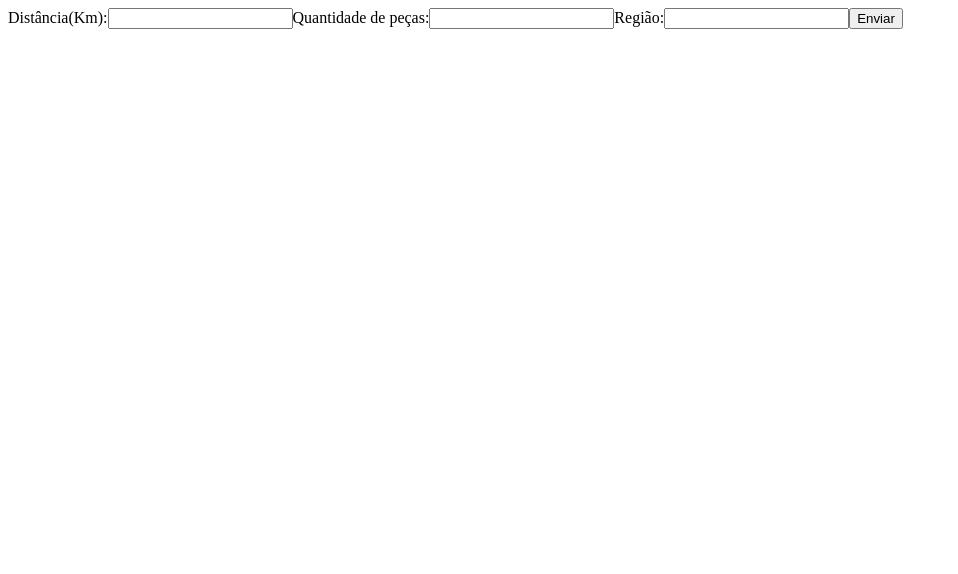
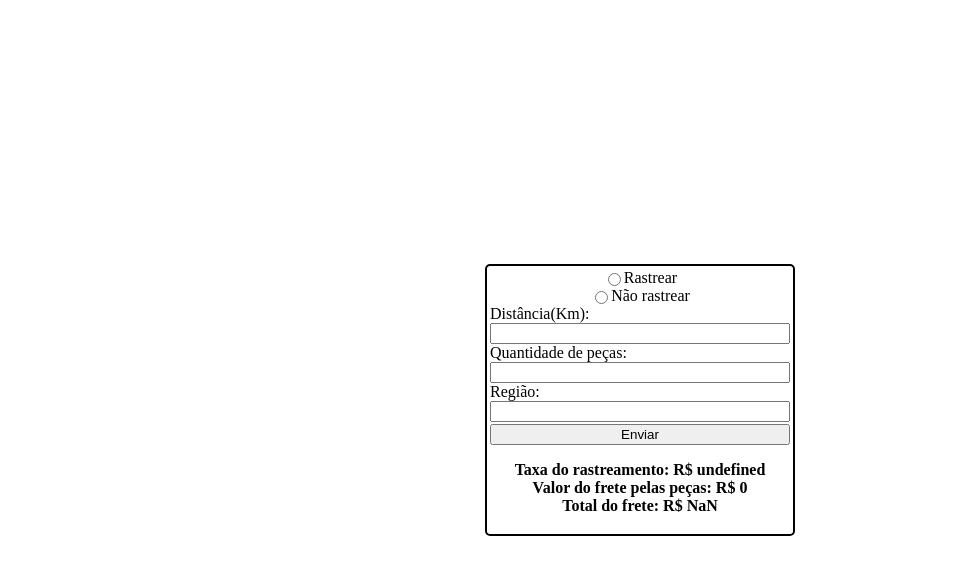
Before and after one commit to WellingtonLFaria/ListaEx01-DW, a plain HTML site: page exercicio 4/index.html in a window 1280 px wide. Both pictures are taken after a click on the button "Enviar". Shown: the whole page, without its empty margins (0-958 px from the left). Drawn offline with Linux system fonts and the light colour scheme.

Commit message:
Exercício 4

```diff
--- a/exercicio 4/index.html
+++ b/exercicio 4/index.html
@@ -7,5 +7,23 @@
     <script src="index.js" defer></script>
 </head>
 <body>
+    <div style="display: flex; flex-direction: column; width: 300px; transform: translate(-50%, -50%); position: absolute; top: 50%; left: 50%; border: 2px black solid; padding: 3px; border-radius: 5px;">
+        <div style="display: flex; justify-content: center;">
+            <input type="radio" name="rastreamento" id="rastreamento" value="200">
+            <label for="rastreamento">Rastrear</label>
+        </div>
+        <div style="display: flex; justify-content: center;">
+            <input type="radio" name="rastreamento" id="rastreamento" value="0">
+            <label for="rastreamento">Não rastrear</label>
+        </div>
+        <label for="distancia">Distância(Km): </label>
+        <input type="number" name="distancia" id="distancia">
+        <label for="qtd">Quantidade de peças: </label>
+        <input type="number" name="qtd" id="qtd">
+        <label for="regiao">Região: </label>
+        <input type="number" name="regiao" id="regiao">
+        <button id="enviar" style="margin-top: 2px;">Enviar</button>
+        <p id="res" style="text-align: center; font-weight: bold;"></p>
+    </div>
 </body>
 </html>
--- a/exercicio 4/index.js
+++ b/exercicio 4/index.js
@@ -1,33 +1,42 @@
 "use strict";
-class userInput {
-    constructor(name, type, parent) {
-        this.name = name;
-        this.type = type;
-        this.parent = parent;
-        this.label = document.createElement("label");
-        this.label.innerText = this.name + ":";
-        this.input = document.createElement("input");
-        this.input.type = this.type;
-        this.parent.appendChild(this.label);
-        this.parent.appendChild(this.input);
+const campoDistancia = document.getElementById("distancia");
+const campoQtd = document.getElementById("qtd");
+const campoRegiao = document.getElementById("regiao");
+const enviar = document.getElementById("enviar");
+const res = document.getElementById("res");
+enviar.onclick = () => {
+    let rastreamentos = document.getElementsByName("rastreamento");
+    let rastreamento;
+    for (let c in rastreamentos) {
+        if (rastreamentos[c].checked) {
+            rastreamento = Number(rastreamentos[c].value);
+        }
     }
-}
-class Button {
-    constructor(text, parent) {
-        this.button = document.createElement("button");
-        this.text = text;
-        this.parent = parent;
-        this.button.innerText = this.text;
-        this.parent.appendChild(this.button);
+    let distancia = Number(campoDistancia.value);
+    let qtd = Number(campoQtd.value);
+    let regiao = Number(campoRegiao.value);
+    let preco = 0;
+    let desconto = 0;
+    let resto = 0;
+    if (qtd > 1000) {
+        resto = qtd - 1000;
+        qtd = 1000;
     }
-}
-const distancia = new userInput("Distância(Km)", "number", document.body);
-const qtd_peças = new userInput("Quantidade de peças", "number", document.body);
-const regiao = new userInput("Região", "number", document.body);
-const button = new Button("Enviar", document.body);
-button.button.onclick = () => {
-    let dist = Number(distancia.input.value);
-    let qtd = Number(qtd_peças.input.value);
-    let reg = Number(regiao.input.value);
-    console.log(dist, qtd, reg);
+    ;
+    switch (regiao) {
+        case 1:
+            preco = 1;
+            desconto = 1 - (1 * 10 / 100);
+            break;
+        case 2:
+            preco = 1.2;
+            desconto = 1.2 - (1.2 * 12 / 100);
+            break;
+        case 3:
+            preco = 1.3;
+            desconto = 1.3 - (1.3 * 13 / 100);
+            break;
+    }
+    let precoTotal = (qtd * preco) + (resto * desconto) + rastreamento;
+    res.innerHTML = `Taxa do rastreamento: R$ ${rastreamento}<br>Valor do frete pelas peças: R$ ${(qtd * preco) + (resto * desconto)}<br>Total do frete: R$ ${precoTotal}`;
 };
```
Also changed, not shown: 1 other file.
